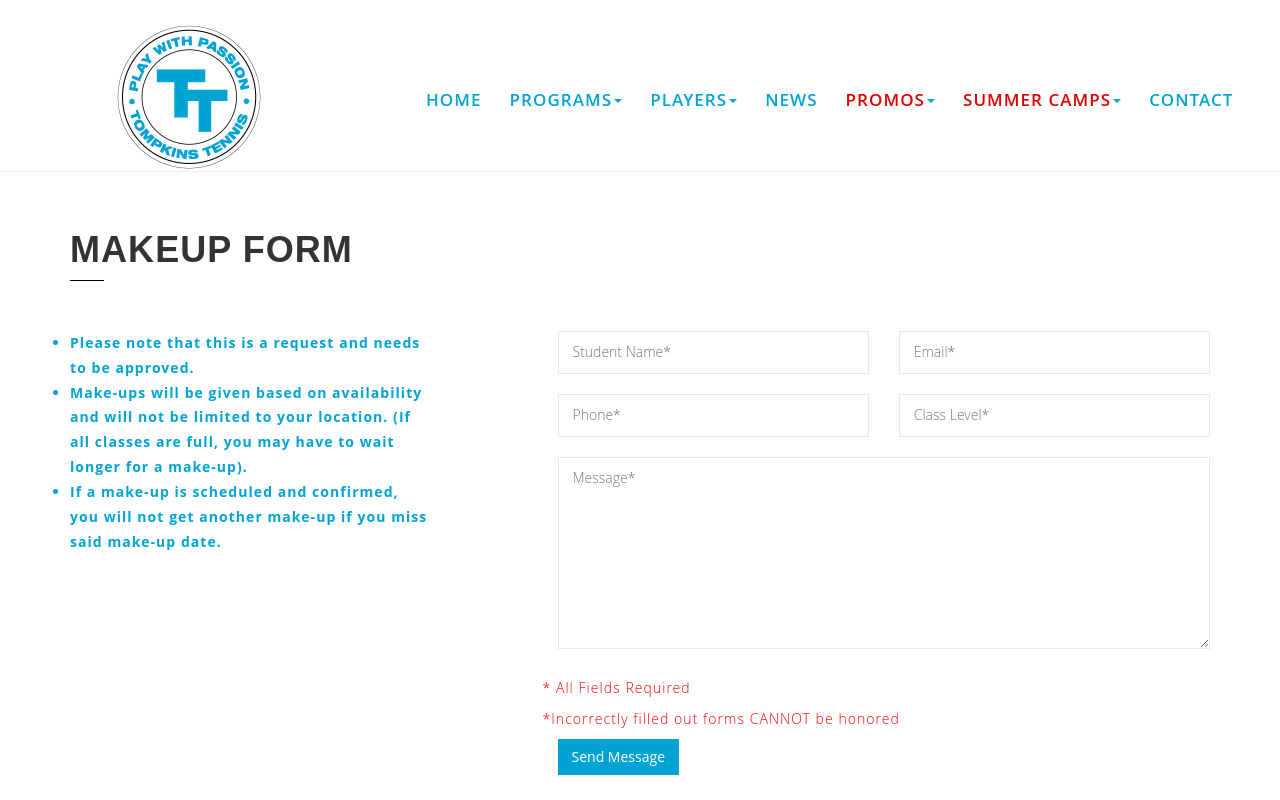
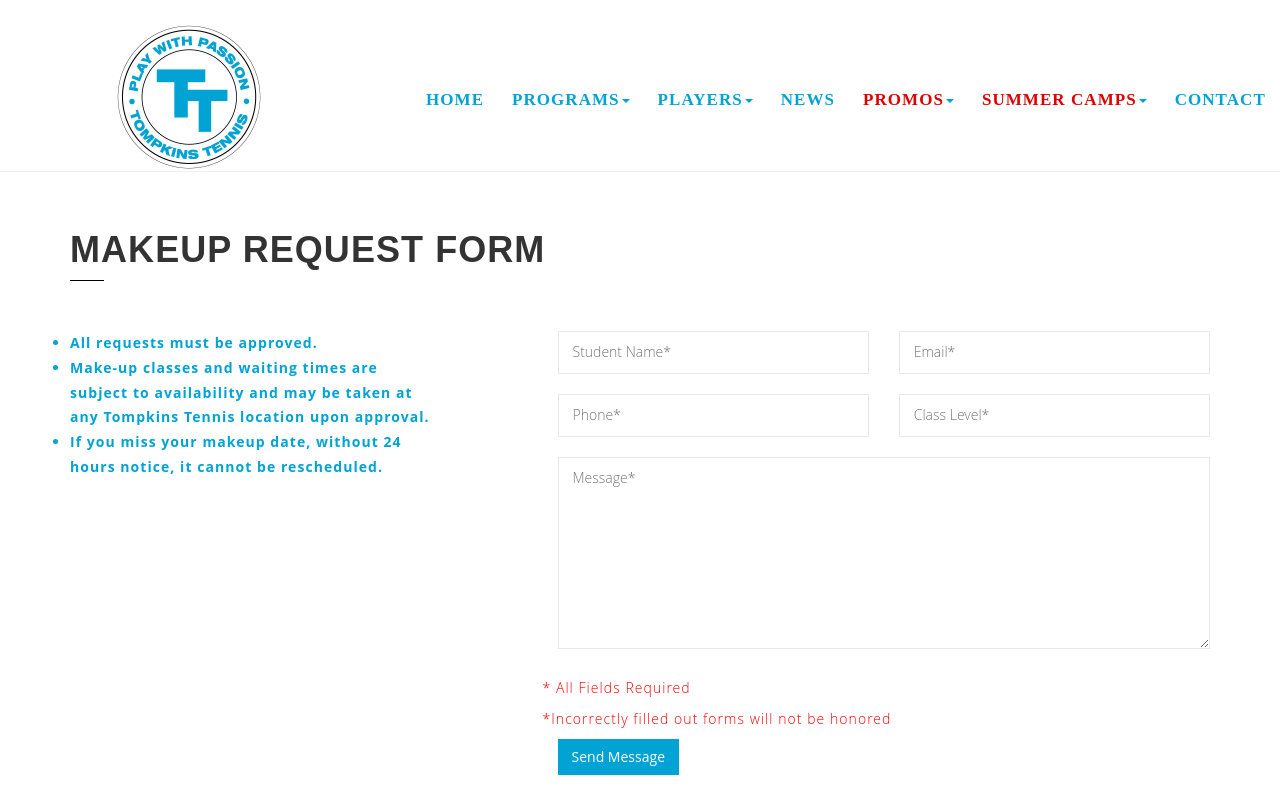
Before and after one commit to fcwg/t1578748, a plain HTML site: page makeup.html in a window 1280 px wide. Shown: the top 800 px of the page. Drawn offline with Linux system fonts and the light colour scheme; files whose address does not match are found by name.

```diff
--- a/css/style.css
+++ b/css/style.css
@@ -57,17 +57,7 @@
 
 }
 
-.summercamps {
-  color: #DF0101;
-  background-color: none;
-  text-decoration: none;
-}
-
-
-.summercamps:hover {
-  color: #01A3D5;
-
-}
+
 
 
 .testipics {
@@ -275,6 +265,7 @@
 
 #navigation li a {
 		font-size: 17px;
+		font-family: "Times New Roman", Times, serif;
 	}
 
 #navigation{
@@ -283,6 +274,19 @@
 	bottom: 120px;
 	margin-bottom: -200px;
 	top: -130px;
+
+}
+
+.summercamps {
+  color: #DF0101;
+  background-color: none;
+  text-decoration: none;
+  font-family: "Times New Roman", Times, serif;
+}
+
+
+.summercamps:hover {
+  color: #01A3D5;
 
 }
 
--- a/makeup.html
+++ b/makeup.html
@@ -121,16 +121,16 @@
 				<div class="col-md-12">
 					<div class="section-title">
 						<br><br><br><br>
-						<h1>Makeup Form</h1>
+						<h1>Makeup Request Form</h1>
 						<span class="st-border"></span>
 					</div>
 				</div>
 
 				<div class="col-sm-4 contact-info">
 					<ul id="makeuptext">
-						<li>Please note that this is a request and needs to be approved. </li>
-						<li>Make-ups will be given based on availability and will not be limited to your location. (If all classes are full, you may have to wait longer for a make-up).</li>
-						<li>If a make-up is scheduled and confirmed, you will not get another make-up if you miss said make-up date. </li>
+						<li>All requests must be approved. </li>
+						<li>Make-up classes and waiting times are subject to availability and may be taken at any Tompkins Tennis location upon approval.</li>
+						<li>If you miss your makeup date, without 24 hours notice, it cannot be rescheduled. </li>
 					</ul>
 				</div>
 
@@ -153,7 +153,7 @@
 								<textarea name="message" required="required" cols="30" rows="7" placeholder="Message*"></textarea>
 							</div>
 							<p style="color: red;">* All Fields Required</p>
-							<p style="color: red;">*Incorrectly filled out forms CANNOT be honored</p>
+							<p style="color: red;">*Incorrectly filled out forms will not be honored</p>
 							<div class="col-sm-12">
 								<input type="submit" name="submit" value="Send Message" class="btn btn-send">
 							</div>
```
Also changed, not shown: index.html (+2 -2 lines), pebblebeach.html (+11 -6 lines).
